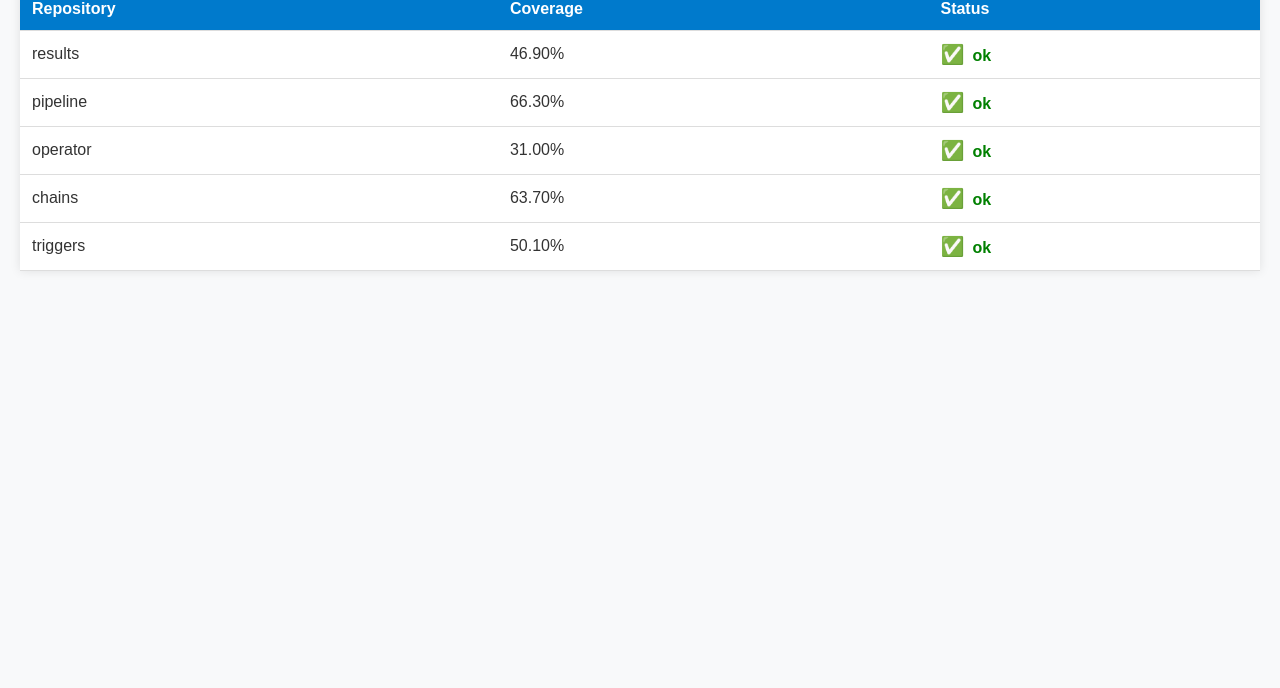
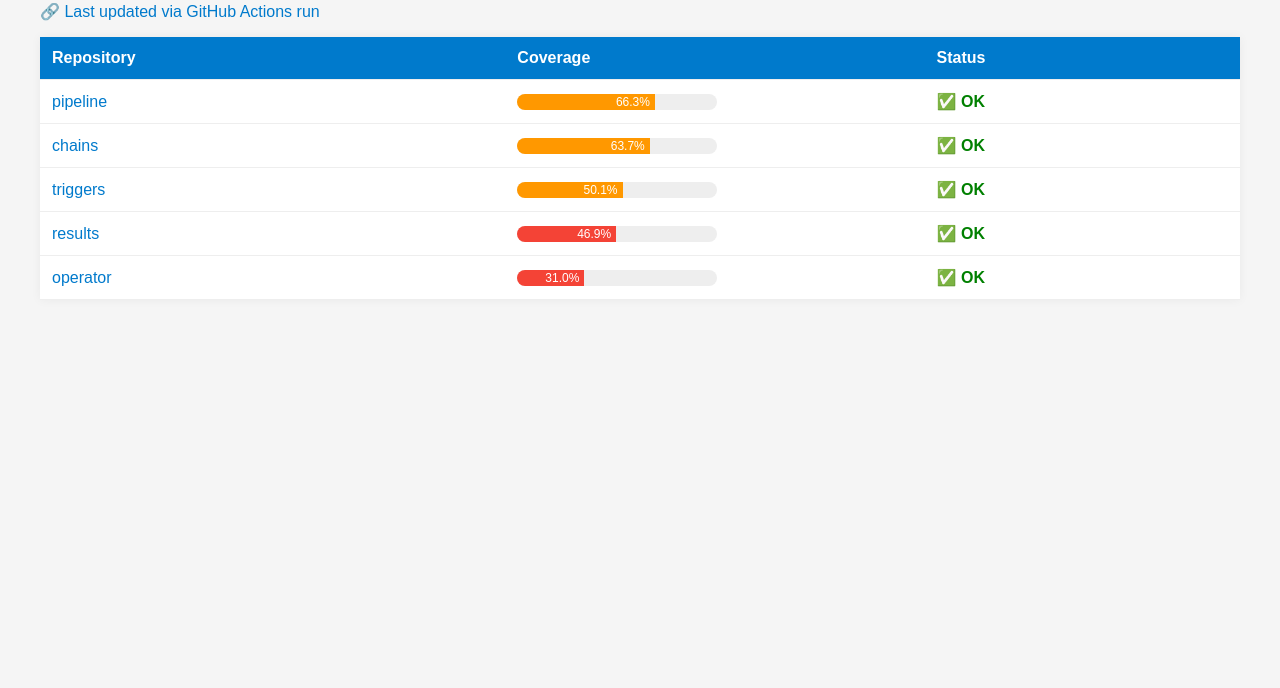
Before and after one commit to openshift-pipelines/coverage-dashboard, a plain HTML site: page index.html in a window 1280 px wide. Shown: the part 112-800 px from the top of the page. Drawn offline with nearby package versions, Linux system fonts and the light colour scheme.

Commit message:
Add D3.js for dashboard and link to the run

```diff
--- a/coverage.json
+++ b/coverage.json
@@ -1,7 +1,10 @@
-[
+{
+  "run_url": "https://github.com/openshift-pipelines/coverage-dashboard/actions/runs/17743444662/job/50425584416",
+  "data": [
   {"repo": "results", "coverage": 46.9, "status": "ok" },
   {"repo": "pipeline", "coverage": 66.3, "status": "ok" },
   {"repo": "operator", "coverage": 31.0, "status": "ok" },
   {"repo": "chains", "coverage": 63.7, "status": "ok" },
   {"repo": "triggers", "coverage": 50.1, "status": "ok" }
 ]
+}
--- a/index.html
+++ b/index.html
@@ -3,52 +3,81 @@
 <head>
   <meta charset="UTF-8">
   <title>Tekton Coverage Dashboard</title>
+  <script src="https://cdnjs.cloudflare.com/ajax/libs/d3/7.9.0/d3.min.js"></script>
   <style>
     body {
-      font-family: Arial, sans-serif;
-      background: #f8f9fa;
+      font-family: sans-serif;
+      background: #f5f5f5;
+      padding: 2em;
       color: #333;
-      margin: 0;
-      padding: 20px;
     }
+
     h1 {
       color: #007acc;
+      margin-bottom: 0.5em;
     }
+
+    a {
+      color: #007acc;
+      text-decoration: none;
+    }
+
+    a:hover {
+      text-decoration: underline;
+    }
+
     table {
       width: 100%;
       border-collapse: collapse;
       background: white;
-      box-shadow: 0 0 10px rgba(0,0,0,0.1);
+      box-shadow: 0 0 10px rgba(0,0,0,0.05);
     }
+
     th, td {
-      padding: 12px;
+      padding: 0.75em;
       text-align: left;
-      border-bottom: 1px solid #ddd;
+      border-bottom: 1px solid #eee;
     }
+
     th {
-      background-color: #007acc;
+      background: #007acc;
       color: white;
     }
-    tr:hover {
-      background-color: #f1f1f1;
+
+    .bar-container {
+      background: #eee;
+      height: 16px;
+      width: 100%;
+      max-width: 200px;
+      border-radius: 8px;
+      overflow: hidden;
     }
-    .ok {
-      color: green;
-      font-weight: bold;
+
+    .bar {
+      height: 100%;
+      text-align: right;
+      padding-right: 5px;
+      color: white;
+      font-size: 12px;
+      line-height: 16px;
     }
-    .failed {
-      color: red;
-      font-weight: bold;
-    }
-    .status-icon {
-      font-size: 1.2em;
-      margin-right: 8px;
+
+    .green { background: #4caf50; }
+    .orange { background: #ff9800; }
+    .red { background: #f44336; }
+
+    .status-ok { color: green; font-weight: bold; }
+    .status-failed { color: red; font-weight: bold; }
+
+    #run-link {
+      margin-bottom: 1em;
     }
   </style>
 </head>
 <body>
   <h1>Tekton Coverage Dashboard</h1>
-  <table>
+  <div id="run-link"></div>
+  <table id="dashboard">
     <thead>
       <tr>
         <th>Repository</th>
@@ -56,66 +85,68 @@
         <th>Status</th>
       </tr>
     </thead>
-    <tbody id="coverage-data">
-      <!-- Data will be injected here -->
-    </tbody>
+    <tbody></tbody>
   </table>
 
   <script>
-    fetch('coverage.json')
-      .then(response => response.json())
-      .then(data => {
-        const table = document.getElementById('coverage-data');
+    d3.json("coverage.json").then(json => {
+      const runUrl = json.run_url;
+      const data = json.data;
 
-        // Sort: push failed to the bottom
-        data.sort((a, b) => {
-          if (a.status === b.status) return 0;
-          return a.status === 'failed' ? 1 : -1;
-        });
+      // Show GitHub Actions run link
+      if (runUrl) {
+        d3.select("#run-link").append("a")
+          .attr("href", runUrl)
+          .attr("target", "_blank")
+          .text("🔗 Last updated via GitHub Actions run");
+      }
 
-        data.forEach(item => {
-          const tr = document.createElement('tr');
+      // Sort: OK first, then by coverage descending
+      data.sort((a, b) => {
+        if (a.status !== b.status) return a.status === 'ok' ? -1 : 1;
+        return (b.coverage || 0) - (a.coverage || 0);
+      });
 
-          const repoTd = document.createElement('td');
-          repoTd.textContent = item.repo;
+      const rows = d3.select("tbody")
+        .selectAll("tr")
+        .data(data)
+        .enter()
+        .append("tr");
 
-          const coverageTd = document.createElement('td');
-          const coverageValue = parseFloat(item.coverage);
-          coverageTd.textContent = isNaN(coverageValue)
-            ? 'N/A'
-            : coverageValue.toFixed(2) + '%';
+      // Repository column
+      rows.append("td")
+        .append("a")
+        .attr("href", d => `https://github.com/${d.repo}`)
+        .attr("target", "_blank")
+        .text(d => d.repo);
 
-          const statusTd = document.createElement('td');
-          const icon = document.createElement('span');
-          icon.classList.add('status-icon');
+      // Coverage column with bar
+      rows.append("td").html(d => {
+        if (isNaN(d.coverage)) return "N/A";
 
-          if (item.status === 'ok') {
-            statusTd.classList.add('ok');
-            icon.textContent = '✅';
-          } else {
-            statusTd.classList.add('failed');
-            icon.textContent = '❌';
-          }
+        const cov = parseFloat(d.coverage).toFixed(1);
+        let color = "red";
+        if (cov >= 80) color = "green";
+        else if (cov >= 50) color = "orange";
 
-          statusTd.appendChild(icon);
-          statusTd.appendChild(document.createTextNode(item.status));
+        return `
+          <div class="bar-container">
+            <div class="bar ${color}" style="width:${cov}%">${cov}%</div>
+          </div>`;
+      });
 
-          tr.appendChild(repoTd);
-          tr.appendChild(coverageTd);
-          tr.appendChild(statusTd);
-          table.appendChild(tr);
-        });
-      })
-      .catch(error => {
-        console.error('Failed to load coverage data:', error);
-        const table = document.getElementById('coverage-data');
-        const tr = document.createElement('tr');
-        const td = document.createElement('td');
-        td.colSpan = 3;
-        td.textContent = 'Failed to load coverage data.';
-        tr.appendChild(td);
-        table.appendChild(tr);
-      });
+      // Status column
+      rows.append("td")
+        .attr("class", d => `status-${d.status}`)
+        .text(d => d.status === 'ok' ? '✅ OK' : '❌ Failed');
+    }).catch(error => {
+      d3.select("tbody")
+        .append("tr")
+        .append("td")
+        .attr("colspan", 3)
+        .text("⚠️ Failed to load coverage data.");
+      console.error("Failed to load coverage.json", error);
+    });
   </script>
 </body>
 </html>
```
